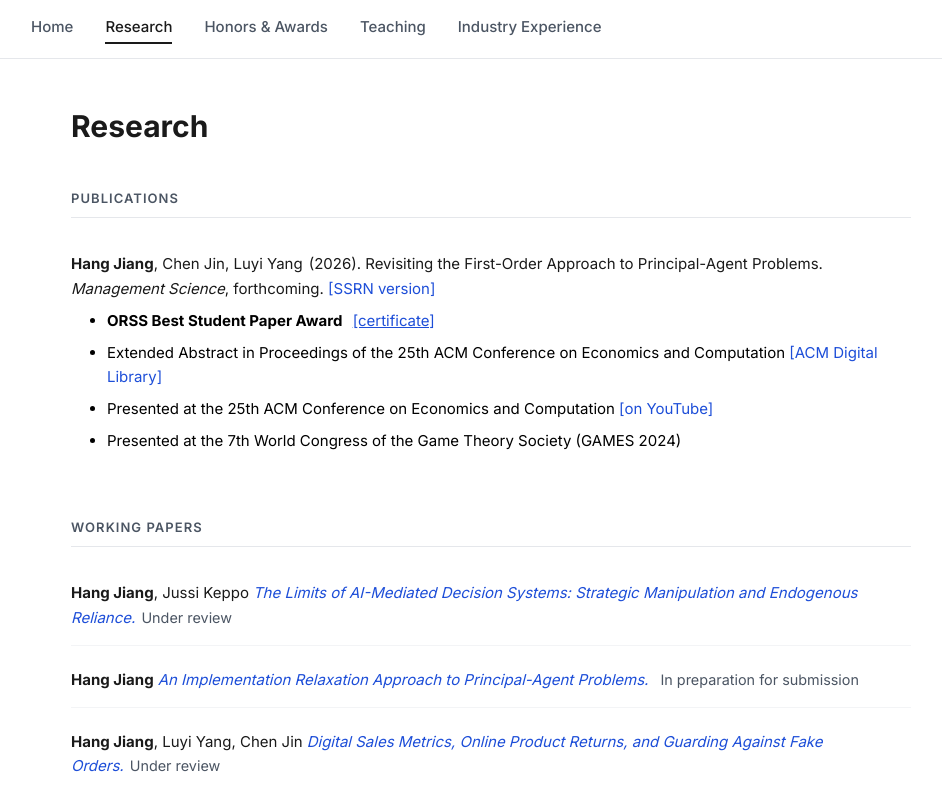
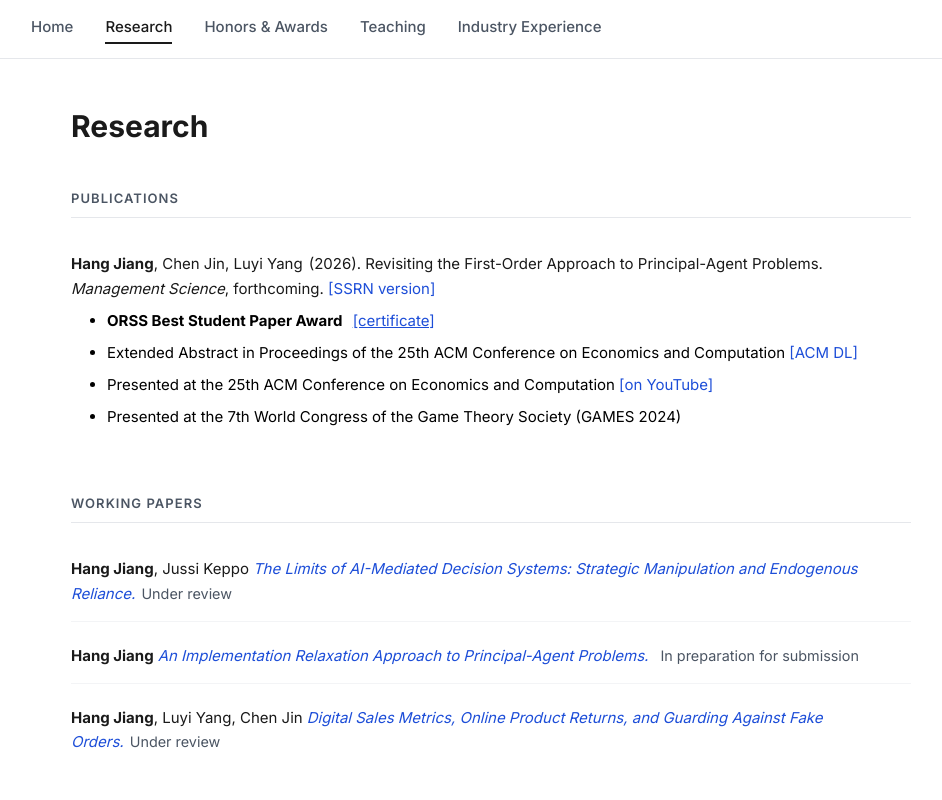
Before and after one commit to JHaaa/jianghang.github.io, a Next.js app: page /research in a window 1280 px wide. Shown: the top 800 px of the page, without its empty margins (149-1091 px from the left). Built offline with nearby package versions, Linux system fonts and the light colour scheme.

Commit message:
Update page.tsx

```diff
--- a/src/app/research/page.tsx
+++ b/src/app/research/page.tsx
@@ -50,7 +50,7 @@ const ResearchPage = () => {
     rel="noopener noreferrer"
     className={styles.link}
   >
-    [ACM Digital Library]
+    [ACM DL]
   </a>
 </li>
             <li>
```
